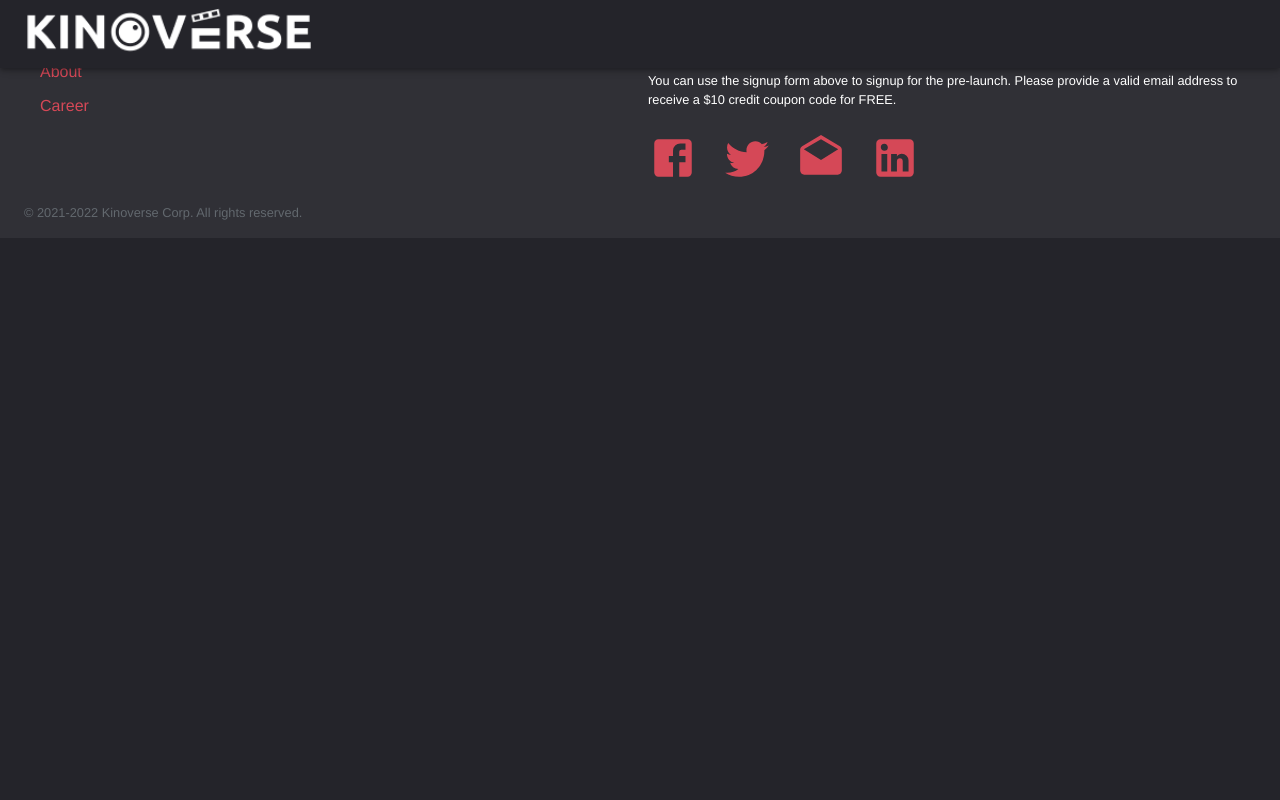
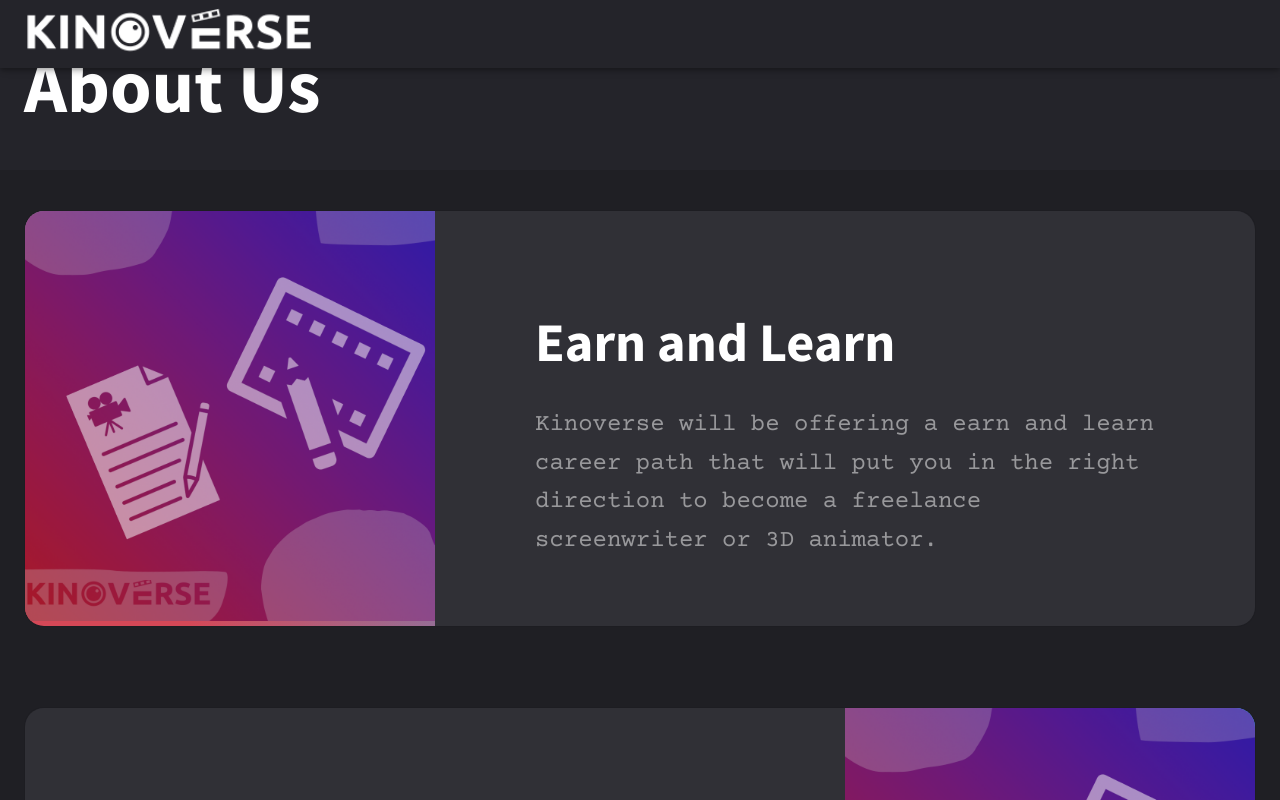
Before and after one commit to MdSamsuzzohaShayon/nodejs-marketplace-kinoverse, a React (Create React App) app in the folder client/: page /about in a window 1280 px wide. Shown: the top 800 px of the page. Built offline with nearby package versions, Linux system fonts and the light colour scheme.

Commit message:
created structure of about us page

```diff
--- a/client/src/components/home/Landing.jsx
+++ b/client/src/components/home/Landing.jsx
@@ -3,26 +3,13 @@
 import { Grid, Container, Typography, FormControl, Box, Button } from '@mui/material';
 import { CustomOutlinedInput } from '../../styles/Theme.style.js';
 import { ArrowForward } from '@mui/icons-material';
+import { useSelector } from 'react-redux';
 
 
 
 const Landing = () => {
     const classes = useStyles();
-    const [flexDirReverse, setFlexDirReverse] = useState(false);
-    // const [winSize, setWinSize]
-    const resizeObserver = new ResizeObserver(entities => {
-        // console.log(entities);
-        for (let entity of entities) {
-            // console.log(entity.contentRect.width);
-            if (entity.contentRect.width >= 900) {
-                // FLEX DIRECTION REVERSE
-                setFlexDirReverse(false);
-            } else {
-                setFlexDirReverse(true);
-            }
-        }
-    });
-    resizeObserver.observe(document.body);
+    const resizeScreen = useSelector((state) => state.theme.resizeScreen);
 
 
 
@@ -30,7 +17,7 @@
     return <Container maxWidth="xl"  >
         {/* item container direction="row" */}
         {/* direction="column-reverse" */}
-        <Grid container spacing={2} columns={{ xs: 4, md: 12 }} sx={{ flexDirection: (flexDirReverse ? "column-reverse" : 'row'), }} className={classes.grid_br} pb={5}  >
+        <Grid container spacing={2} columns={{ xs: 4, md: 12 }} sx={{ flexDirection: (resizeScreen ? "column-reverse" : 'row'), }} className={classes.grid_br} pb={5}  >
 
             <Grid item xs={6} md={8} sx={{ textAlign: { xs: 'center', md: 'left' } }} >
 
--- /dev/null
+++ b/client/src/components/pages-common/Spotlight.jsx
@@ -0,0 +1,39 @@
+import React, { useState } from 'react';
+import { Box, Typography, Grid, Container } from '@mui/material';
+import useStyles from '../../styles/Career.style.js';
+import { useSelector } from 'react-redux';
+
+const Spotlight = (props) => {
+    const classes = useStyles();
+    const resizeScreen = useSelector((state) => state.theme.resizeScreen);
+
+
+    // console.log(resizeScreen);
+
+    return (<Box py={5}>
+        <Container maxWidth="xl" >
+            <Grid container sx={{
+                border: '1px solid rgba(0, 0, 0, 0.062)',
+                overflow: "hidden",
+                borderRadius: 5,
+                background: '#1f1f24',
+                flexDirection: (props.img_right ? (resizeScreen ? 'row-reverse' : 'row-reverse') : 'row')
+            }}>
+                <Grid item xs={12} md={4}  >
+                    <Box className={classes.box_image_cover} >
+                        <img className={classes.career_image} src={props.img_src} alt='Career image' />
+                    </Box>
+                </Grid>
+                <Grid item xs={12} md={8} className={classes.content}>
+                    <Box className={classes.learn_earn_text} >
+                        <Typography variant='h1' my={4}>{props.title}</Typography>
+                        <Typography variant='h6' sx={{ fontSize: "1.5rem" }}>{props.desc}</Typography>
+                        {props.extraComponent}
+                    </Box>
+                </Grid>
+            </Grid>
+        </Container>
+    </Box>);
+};
+
+export default Spotlight;
--- a/client/src/pages/About.jsx
+++ b/client/src/pages/About.jsx
@@ -1,9 +1,44 @@
 import React from 'react';
+import { Box, Container, Typography, Button } from '@mui/material';
+import Spotlight from '../components/pages-common/Spotlight';
+import useStyles from '../styles/Career.style.js';
+import { useSelector } from 'react-redux';
+
 
 const About = (props) => {
-    return (<div className='Admin'>
-        About
-    </div>);
+    const classes = useStyles();
+    const staticPage = useSelector((state) => state.static);
+
+
+    return (<Box>
+        <Container maxWidth="xl" >
+            <Typography variant='h1' my={5} sx={{ fontSize: { xs: 30, md: 75 } }} >About Us</Typography>
+        </Container>
+        <Box className={classes.wrap_body} >
+            {/* DO SOME STYLE FOR BOX AFTER  */}
+            <Spotlight
+                img_src={staticPage.digitalized.img_src}
+                title={staticPage.digitalized.title}
+                desc={staticPage.digitalized.desc}
+                img_right={false} extraComponent={null} />
+
+            <Spotlight
+                img_src={staticPage.digitalized.img_src}
+                title={staticPage.digitalized.title}
+                desc={staticPage.digitalized.desc}
+                img_right={true} extraComponent={null} />
+
+            <Spotlight img_src={staticPage.digitalized.img_src} title={staticPage.digitalized.title} desc={staticPage.digitalized.desc} img_right={false} extraComponent={null} />
+
+            <Spotlight
+                img_src={staticPage.digitalized.img_src}
+                title={staticPage.digitalized.title}
+                desc={staticPage.digitalized.desc}
+                img_right={true}
+                extraComponent={<Button>Learn More</Button>} />
+
+        </Box>
+    </Box>);
 };
 
 export default About;
--- a/client/src/pages/Career.jsx
+++ b/client/src/pages/Career.jsx
@@ -2,7 +2,9 @@
 import { Box, Typography, Container, Grid, Button, FormControl, Input } from '@mui/material';
 import { ArrowForward } from '@mui/icons-material';
 import useStyles from '../styles/Career.style.js';
+import { useSelector } from 'react-redux';
 import { CustomOutlinedInput, CustomFileInput } from '../styles/Theme.style.js';
+import Spotlight from '../components/pages-common/Spotlight.jsx';
 
 
 const styles = {
@@ -15,6 +17,7 @@
 };
 
 const Career = (props) => {
+    const learnEarn = useSelector((state) => state.static.learnEarn);
     const classes = useStyles();
 
 
@@ -24,27 +27,7 @@
         </Container>
         <Box className={classes.wrap_body} >
             {/* DO SOME STYLE FOR BOX AFTER  */}
-            <Box py={5}>
-                <Container maxWidth="xl" >
-                    <Grid container sx={{ border: '1px solid rgba(0, 0, 0, 0.062)', overflow: "hidden", borderRadius: 5, background: '#1f1f24' }}>
-                        <Grid item xs={12} md={4}  >
-                            <Box className={classes.box_image_cover} >
-                                <img className={classes.career_image} src='./img/career.png' alt='Career image' />
-                            </Box>
-                        </Grid>
-                        <Grid item xs={12} md={8} className={classes.content}>
-                            <Box className={classes.learn_earn_text} >
-                                <Typography variant='h1' my={4}>
-                                    Earn and Learn
-                                </Typography>
-                                <Typography variant='h6' sx={{ fontSize: "1.5rem" }}>
-                                    Kinoverse will be offering a earn and learn career path that will put you in the right direction to become a freelance screenwriter or 3D animator.
-                                </Typography>
-                            </Box>
-                        </Grid>
-                    </Grid>
-                </Container>
-            </Box>
+            <Spotlight img_src={learnEarn.img_src} title={learnEarn.title} desc={learnEarn.desc} />
 
 
             <Box className={classes.apply_here}>
--- /dev/null
+++ b/client/src/redux/slices/staticSlice.js
@@ -0,0 +1,33 @@
+import { createSlice } from '@reduxjs/toolkit';
+
+
+
+
+
+
+const earnLearnInitialState = {
+    title: "Earn and Learn",
+    img_src: "./img/career.png",
+    desc: "Kinoverse will be offering a earn and learn career path that will put you in the right direction to become a freelance screenwriter or 3D animator.",
+    imageAfter: false
+}
+
+
+const digitalizedInitialState = {
+    title: "Earn and Learn",
+    img_src: "./img/career.png",
+    desc: "Kinoverse will be offering a earn and learn career path that will put you in the right direction to become a freelance screenwriter or 3D animator.",
+    imageAfter: false
+}
+
+export const staticSlice = createSlice({
+    name: 'static',
+    initialState: {
+        learnEarn: earnLearnInitialState,
+        digitalized: digitalizedInitialState
+    }
+});
+
+
+
+export default staticSlice.reducer;
--- a/client/src/redux/slices/themeSlice.js
+++ b/client/src/redux/slices/themeSlice.js
@@ -1,21 +1,42 @@
 import { createSlice } from '@reduxjs/toolkit';
+import store from '../store.js';
 
-const initialStateValue = '';
+
+
+
 export const themeSlice = createSlice({
     name: "theme",
-    initialState: { value: initialStateValue },
+    initialState: { resizeScreen: false },
     reducers: {
-        changeColor: (state, action) => {
-            state.value = action.payload;
+        changeScreen: (state, action) => {
+            state.resizeScreen = action.payload
         }
     }
 });
 
-
-
 const { actions, reducer } = themeSlice;
 
-export const { changeColor } = actions;
+export const { changeScreen } = actions;
+
+function measureResize() {
+    const resizeObserver = new ResizeObserver(entities => {
+        // console.log(entities);
+        for (let entity of entities) {
+            // console.log(entity.contentRect.width);
+            if (entity.contentRect.width >= 900) {
+                // FLEX DIRECTION REVERSE
+                // CALL DISPATCH
+                store.dispatch(changeScreen(false));
+
+            } else {
+                store.dispatch(changeScreen(true));
+                // console.log("true");
+            }
+        }
+    });
+    resizeObserver.observe(document.body);
+}
+measureResize();
 
 
 export default reducer;
--- a/client/src/redux/store.js
+++ b/client/src/redux/store.js
@@ -1,15 +1,17 @@
 import { configureStore } from '@reduxjs/toolkit';
 import subscriberReducer from './slices/subscriberSlice.js';
 import themeReducer from './slices/themeSlice.js';
-import userReducer from './slices/userSlice';
+import userReducer from './slices/userSlice.js';
 import modalReducer from './slices/modalSlice.js';
+import staticReducer from './slices/staticSlice.js';
 
 const store = configureStore({
     reducer: {
         subscriber: subscriberReducer,
         theme: themeReducer,
         user: userReducer,
-        modal: modalReducer
+        modal: modalReducer,
+        static: staticReducer
     }
 });
 
```
Also changed, not shown: client/src/utils/helper.js (added, +18 -0 lines), 1 other file (tests, documents, lock files or other folders).
